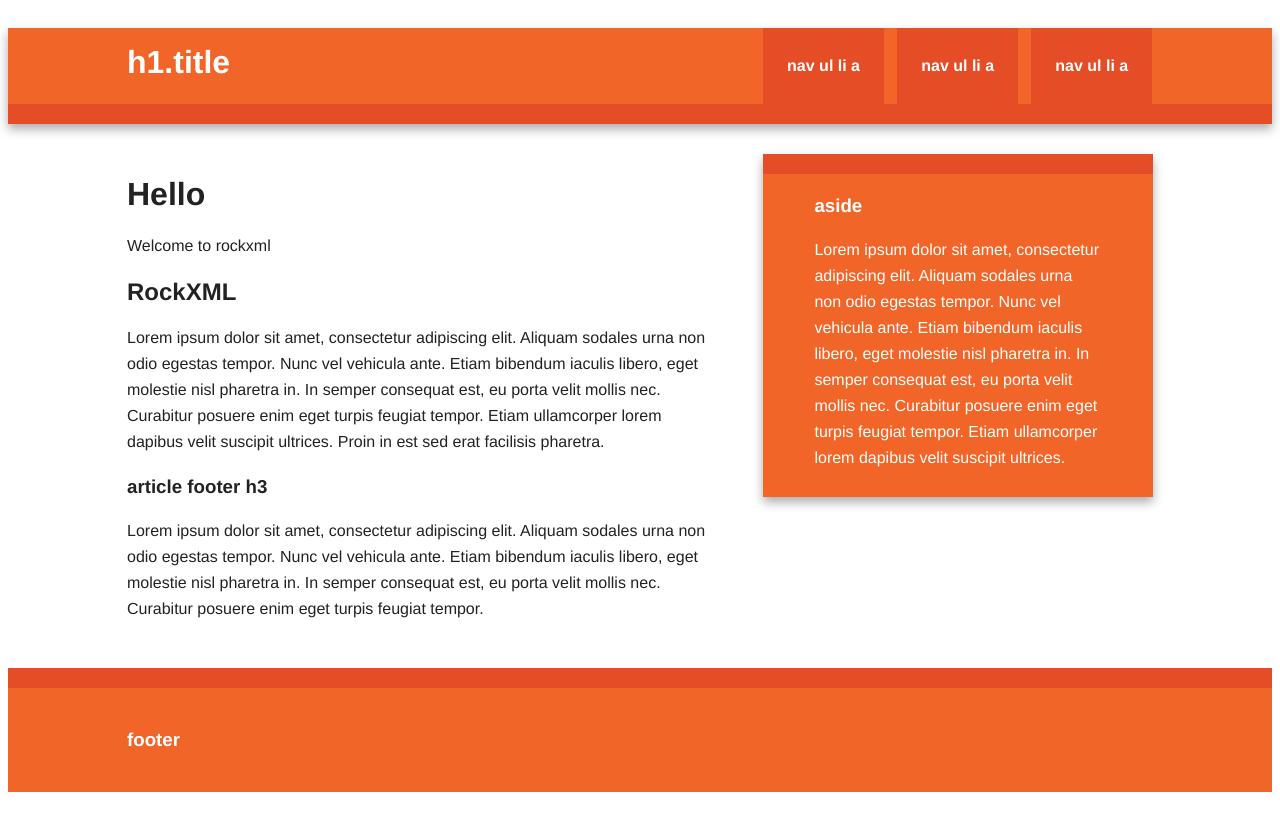
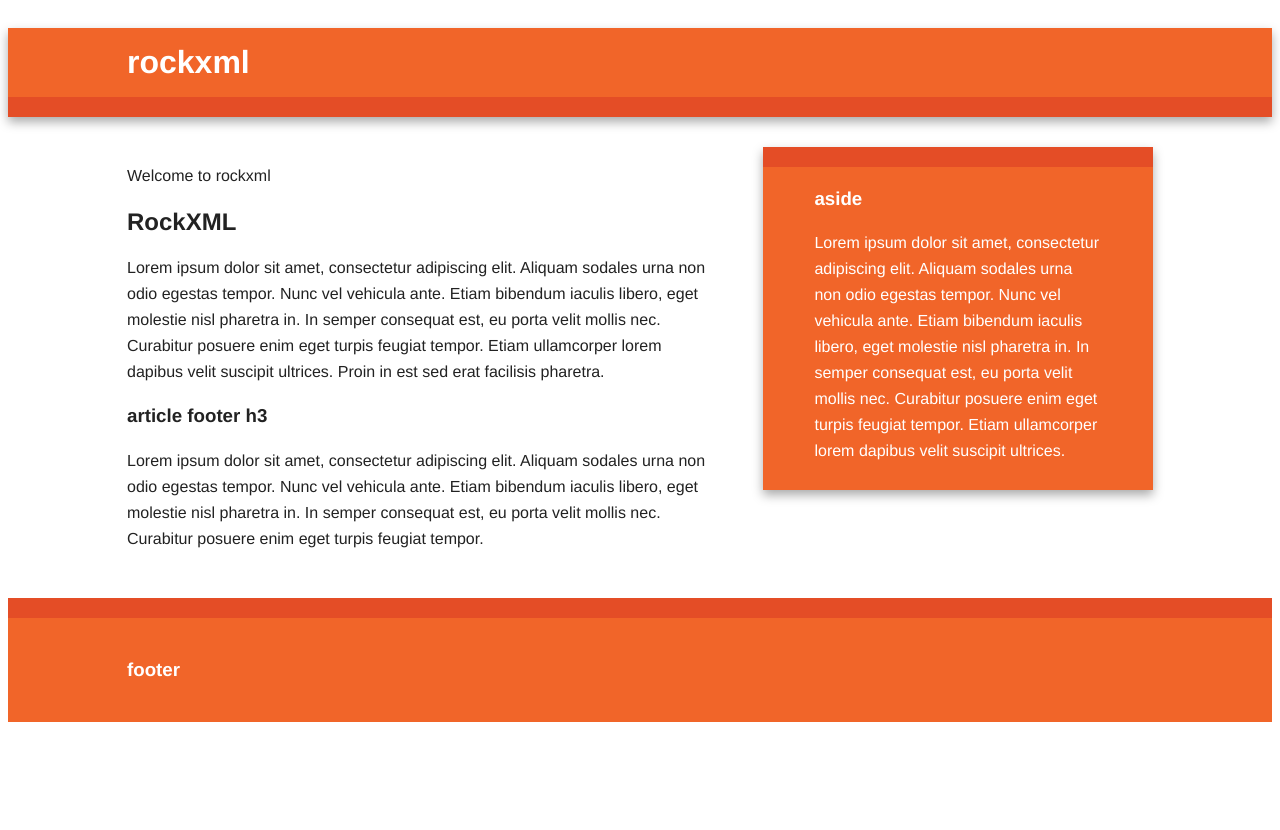
Before and after one commit to rockxml/rockxml.github.com, a plain HTML site: page index.html in a window 1280 px wide. After the commit the page ends 800 px from the top, so only its background shows below. Drawn offline with nearby package versions, Linux system fonts and the light colour scheme.

Commit message:
Update index.html

```diff
--- a/index.html
+++ b/index.html
@@ -435,14 +435,14 @@ nav a:hover {
 
         <div class="header-container">
             <header class="wrapper clearfix">
-                <h1 class="title">h1.title</h1>
-                <nav>
+                <h1 class="title">rockxml</h1>
+                <!--nav>
                     <ul>
                         <li><a href="#">nav ul li a</a></li>
                         <li><a href="#">nav ul li a</a></li>
                         <li><a href="#">nav ul li a</a></li>
                     </ul>
-                </nav>
+                </nav-->
             </header>
         </div>
 
@@ -456,9 +456,9 @@ nav a:hover {
 
       <article>
         <header>
-          <h1>Hello</h1>
+          <!--h1>Hello</h1-->
           <p>Welcome to rockxml</p>
-      </header>
+        </header>
 
         <section>
             <h2>RockXML</h2>
```
